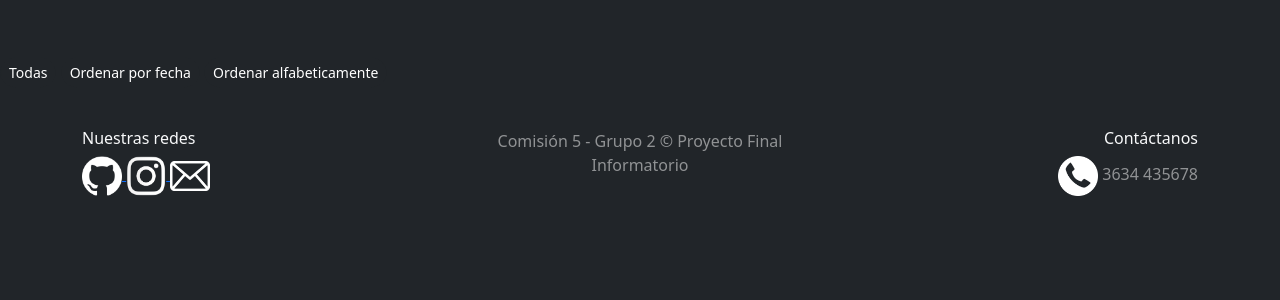
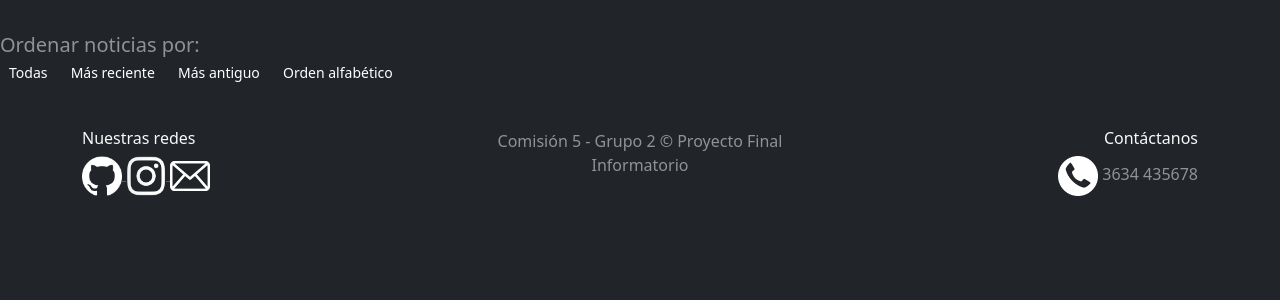
Before and after one commit to Casullo/FINAL_PRO, a Django app: page /posts/ in a window 1280 px wide. Shown: the part 186-486 px from the top of the page. Run offline with Django 5.2, Linux system fonts and the light colour scheme; data that the repository does not hold is empty.

Commit message:
Fixed Filtros posts

```diff
--- a/blog/apps/posts/views.py
+++ b/blog/apps/posts/views.py
@@ -13,6 +13,31 @@ class PostListView(ListView):
     model = Posts
     template_name = "posts/posts.html"
     context_object_name = "posts"
+    def get_queryset(self):
+        queryset = super().get_queryset()
+        orden = self.request.GET.get('orden')
+        #orden por fechas
+        if orden == 'reciente':
+            queryset = queryset.order_by('-fecha')
+        elif orden == 'antiguo':
+            queryset = queryset.order_by('fecha')
+        #orden alfabético
+        elif orden == 'alfabetico':
+            queryset = queryset.order_by('-titulo')
+        #ver posts de un determinado autor
+        autor = self.request.GET.get("autor")
+        if autor:
+            queryset = queryset.filter(autor__username= autor)
+        #filtro por categoría
+        categoria = self.request.GET.get("categoria")
+        if categoria:
+            queryset = queryset.filter(categoria__nombre=categoria)
+        return queryset
+    def get_context_data(self, **kwargs):
+        context = super().get_context_data(**kwargs)
+        context['orden'] = self.request.GET.get('orden', 'reciente')
+        context["categorias"] = Categoria.objects.all()
+        return context
 
 class PostDetailView(DetailView):
     model = Posts
--- a/blog/templates/posts/posts.html
+++ b/blog/templates/posts/posts.html
@@ -7,16 +7,22 @@
 
 <hr>
 <section>
-    {% if user.is_authenticated %}
-        <a href="{% url 'apps.posts:nuevo_post' %}" class="btn btn-dark btn-sm rounded-pill">Nuevo Post</a>
+    <div>
 
-    {% endif %}
-    <div>
-        <br><a href="{% url 'apps.posts:posts' %}" class="btn btn-dark btn-sm rounded-pill">Todas</a>
-        <a href="?ordenar_por=fecha" class="btn btn-dark btn-sm rounded-pill">Ordenar por fecha</a>
-        <a href="?ordenar_por=alfabetico" class="btn btn-dark btn-sm rounded-pill">Ordenar alfabeticamente</a>
+        <h5 class="text-white-50">Ordenar noticias por:
+            <br><a href="{% url 'apps.posts:posts' %}" class="btn btn-dark btn-sm rounded-pill">Todas</a>
+            <a id="boton_post" href="?orden=reciente"><button class="btn btn-dark btn-sm rounded-pill">Más reciente</button></a>
+            <a id="boton_post" href="?orden=antiguo"><button class="btn btn-dark btn-sm rounded-pill">Más antiguo</button></a>
+            <a id="boton_post" href="?orden=alfabetico"><button class="btn btn-dark btn-sm rounded-pill">Orden alfabético</button></a>
+        </h5>
     </div>
     <hr>
+    {% if user.is_authenticated %}
+    <div class="d-flex justify-content-end me-5">
+        <a href="{% url 'apps.posts:nuevo_post' %}" class="btn btn-primary btn-lg rounded-pill">Nuevo Post</a>
+        <br>
+    </div>
+    {% endif %}
 </section>
 
 <div class="container">
@@ -29,7 +35,7 @@
                     <h5 class="card-title">{{ i.titulo }}</h5>
                     <p class="card-text">{{ i.texto | truncatechars:45}} <a href="{% url 'apps.posts:post_individual' i.id %}">seguir leyendo...</a></p>
                     <p class="card-text"><small class="text-muted">{{ i.categoria }}</small></p>
-                    <a href="?autor={{noticia.autor}}"><small>{{noticia.autor}}</small></a>
+                    <a href="?autor={{i.autor}}"><small>{{i.autor}}</small></a>
                 </div>
             </div>
         </div>
```
Also changed, not shown: blog/templates/posts/crear_post.html (+13 -2 lines), 1 other file.
